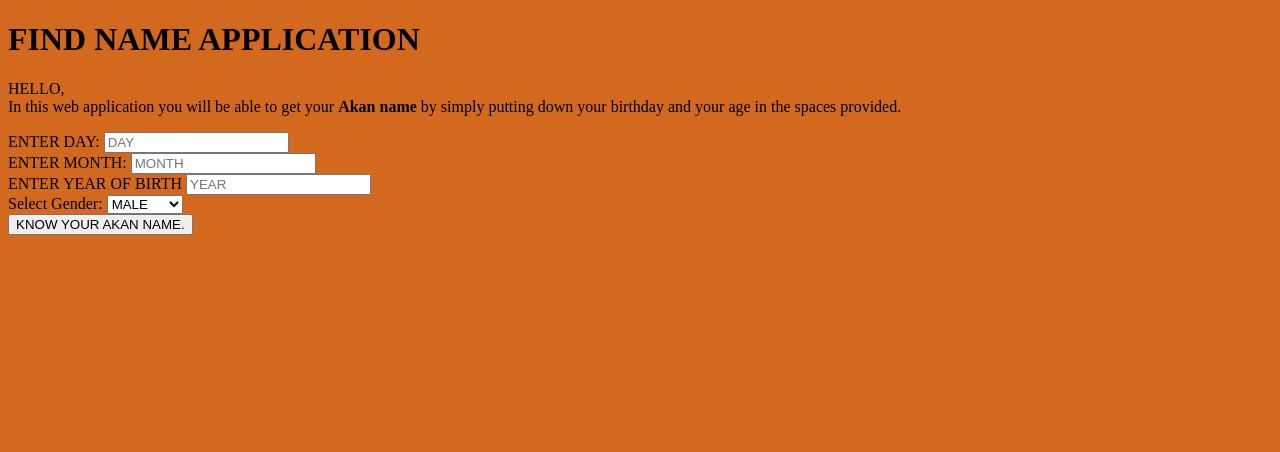
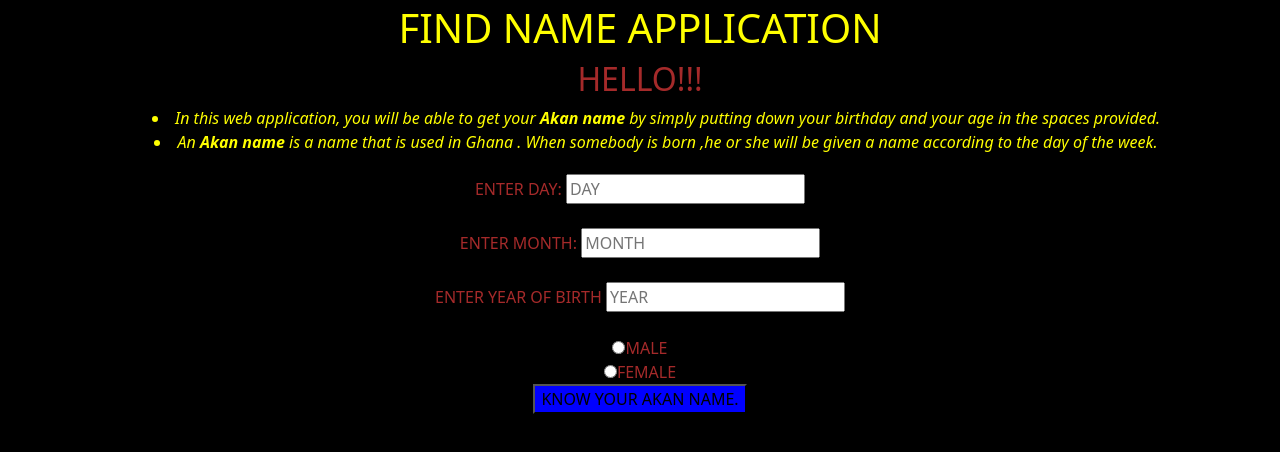
Before and after one commit to kiptimemmanuel/ip2, a plain HTML site: page index.html in a window 1280 px wide. Drawn offline with nearby package versions, Linux system fonts and the light colour scheme.

Commit message:
add css styles

```diff
--- a/css/styles.css
+++ b/css/styles.css
@@ -1,3 +1,22 @@
+h1{
+ color:yellow
+}
 body{
-    background-color: chocolate;
+    color: brown;
+    background-color:black;
 }
+li{
+    font-style: italic;
+    color:yellow
+}
+h2{
+
+}
+form{
+    color:grey
+    ;
+}
+button{
+    background-color: blue;
+}
+bod
--- a/index.html
+++ b/index.html
@@ -4,47 +4,53 @@
     <meta charset="UTF-8">
     <meta http-equiv="X-UA-Compatible" content="IE=edge">
     <meta name="viewport" content="width=device-width, initial-scale=1.0">
+
     <title>NAME APPLICATION</title>
+    <link href="https://cdn.jsdelivr.net/npm/bootstrap@5.1.3/dist/css/bootstrap.min.css" rel="stylesheet" integrity="sha384-1BmE4kWBq78iYhFldvKuhfTAU6auU8tT94WrHftjDbrCEXSU1oBoqyl2QvZ6jIW3" crossorigin="anonymous">
     <link rel="stylesheet" href="css/styles.css">
 
 </head>
 <body>
 
-    <div class="container-fluid p-1">
-       <div class='row'>
-           <h1 class="">FIND NAME APPLICATION</h1>
-           <P>HELLO, <br>In this web application you will be able to get your <strong>Akan name </strong>by simply putting down your birthday and your age in the spaces provided.</P>
+    <div>
+       <div class="col-12 text-center p-1">
+           <h1>FIND NAME APPLICATION</h1>
+           <h2>HELLO!!!</h2>
+           <ul style ="list-style-position: inside;">
+           <li>In this web application, you will be able to get your <strong>Akan name </strong>by simply putting down your birthday and your age in the spaces provided.</li>
+           <li>An <strong>Akan name</strong> is a name that is used in Ghana . When somebody is born ,he or she will be given a name according to the day of the week.</li>
+           </ul>
 
        </div>
 
 
-       <div>
+       <div class = "col-12 text-center">
             <div>
                <label for="text">ENTER DAY:</label>
-               <input type="text" placeholder="DAY">
+               <input type="text" id= "day" placeholder="DAY">
             </div>
+            <br>
             <div>
                 <label for="text"> ENTER MONTH:</label>
-                <input type="text" placeholder="MONTH">
+                <input type="text" id="month" placeholder="MONTH">
             </div>
+            <br>
             <div>
                 <label for="text"> ENTER YEAR OF BIRTH</label>
-                <input type="text" placeholder="YEAR">
+                <input type="text" id="year" placeholder="YEAR">
             </div>
+            <br>
 
             <div>
-                <label for="gender"> Select Gender:</label>
-                <select name=gender id="gender">
-                    <option value="MALE">MALE</option>
-                    <option value="FEMALE">FEMALE</option>
-                </select>
+                <input type="radio" name="gender" value="male">MALE <br>
+                <input type="radio" name="gender" value="female">FEMALE
             </div>
             <div>
                 <button>KNOW YOUR AKAN NAME.</button>
             </div>
 
 
-       </div>
+        </div>
 
 
 
```
